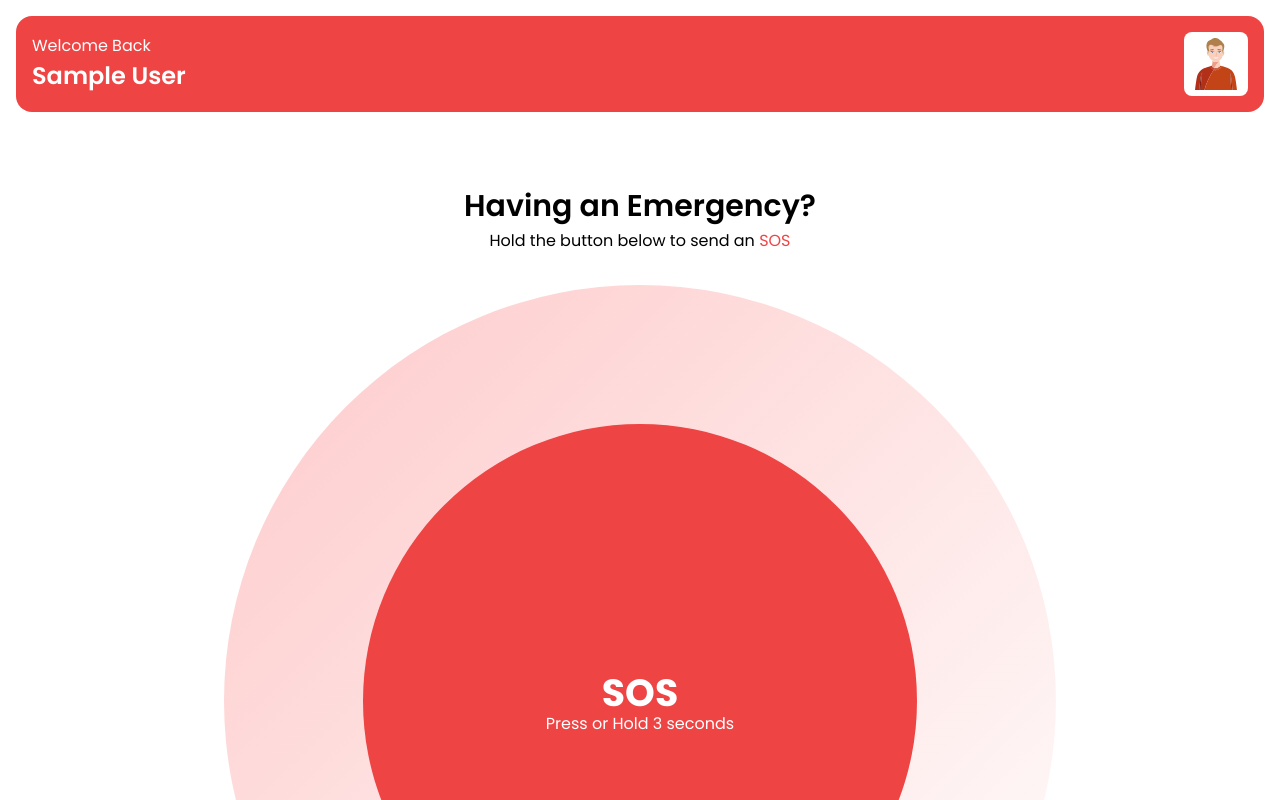
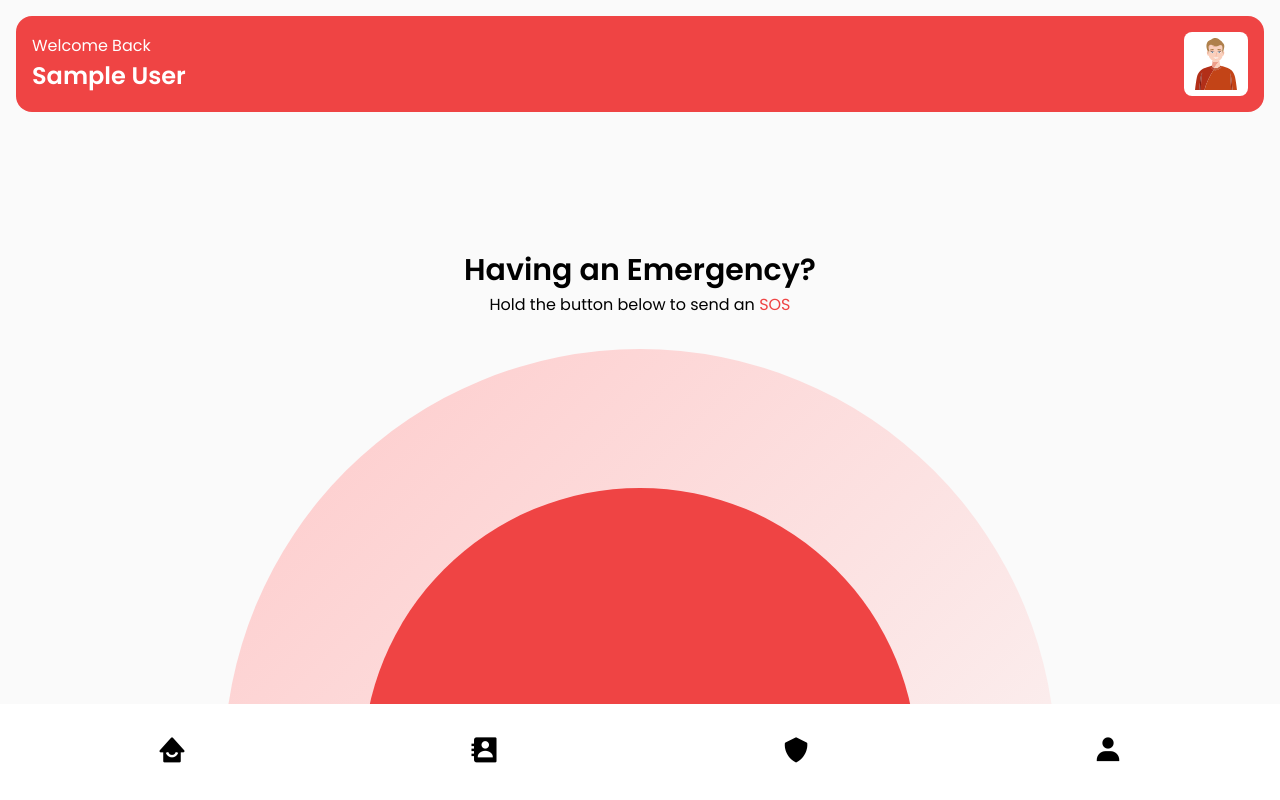
Before and after one commit to tmtechnomaniayt/tmtechnomaniayt.github.io, a plain HTML site: page user/index.html in a window 1280 px wide. Drawn offline with nearby package versions, Linux system fonts and the light colour scheme; sample sign-in values are in the browser's storage.

Commit message:
Update index.html

```diff
--- a/user/index.html
+++ b/user/index.html
@@ -23,7 +23,7 @@
 		</div>
 		<!-- <header class="fixed top-0 left-0 z-12 w-screen"></header> -->
 		<main
-			class="h-screen w-screen overflow-hidden p-lg flex fd-column gap-sm">
+			class="h-screen w-screen overflow-hidden p-lg flex fd-column gap-sm bg-light">
 			<div id="welcome" class="flex aic jcsb bg-red round-lg p-lg">
                 <div>
                     <p class="fs-xxl txt-white">Welcome Back</p>
@@ -31,7 +31,7 @@
                 </div>
                 <img src="/img/user.svg" alt="user" class="h-64 bg-white round-sm">
 			</div>
-			<div id="sos" class="mt-64">
+			<div id="sos" class="mt-128">
 				<h2 class="fs-3xl tac">Having an Emergency?</h2>
 				<p class="tac">
 					Hold the button below to send an
@@ -54,5 +54,11 @@
 				</div>
 			</div>
 		</main>
+        <nav class="fixed bottom-0 left-0 w-screen h-96 flex aic jcsa p-lg bg-white">
+            <a href=""><i class='bx bxs-home-smile fs-3xl'></i></a>
+            <a href=""><i class='bx bxs-contact fs-3xl'></i></a>
+            <a href=""><i class='bx bxs-shield fs-3xl'></i></a>
+            <a href=""><i class='bx bxs-user fs-3xl'></i></a>
+        </nav>
 	</body>
 </html>
```
